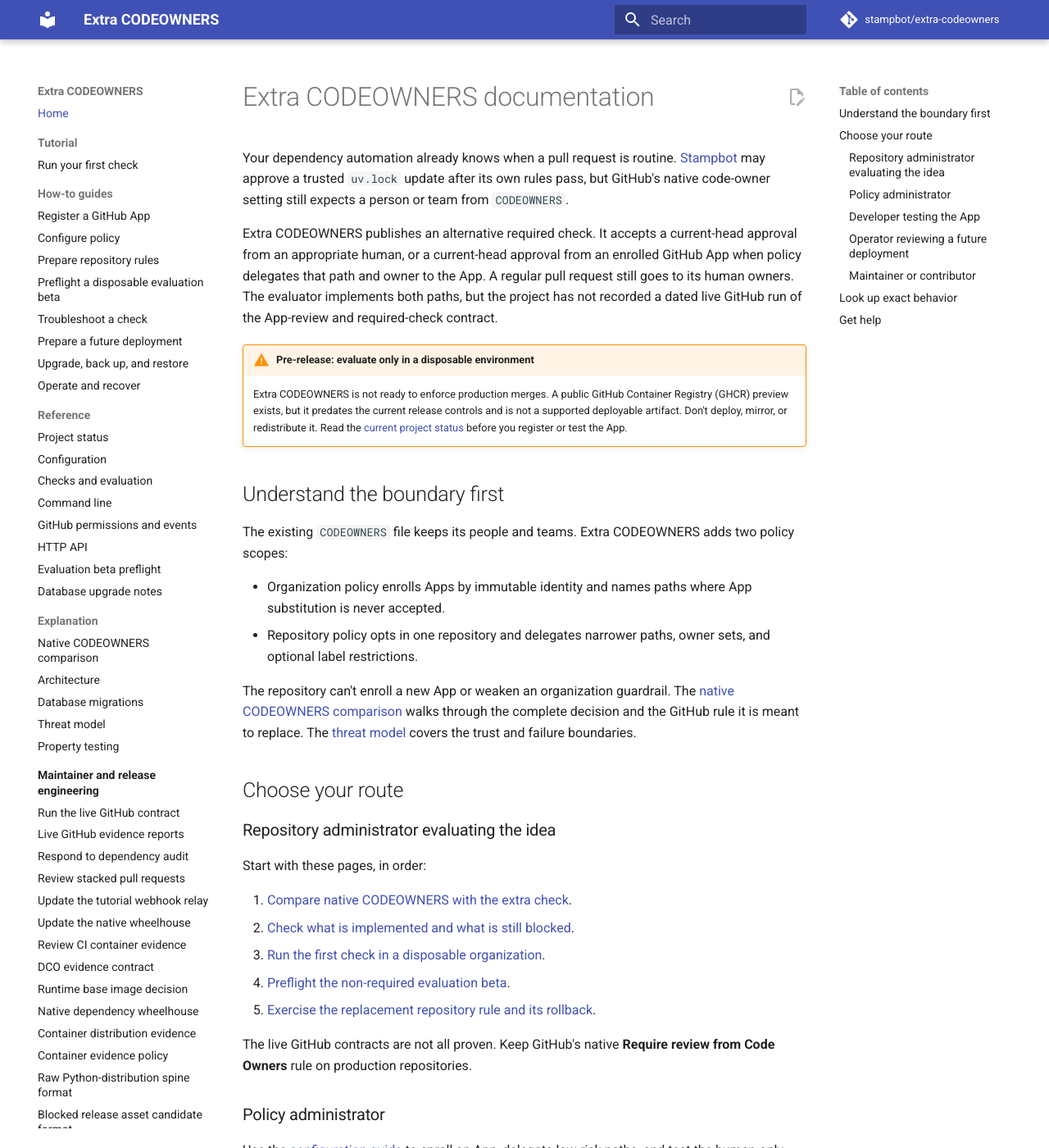
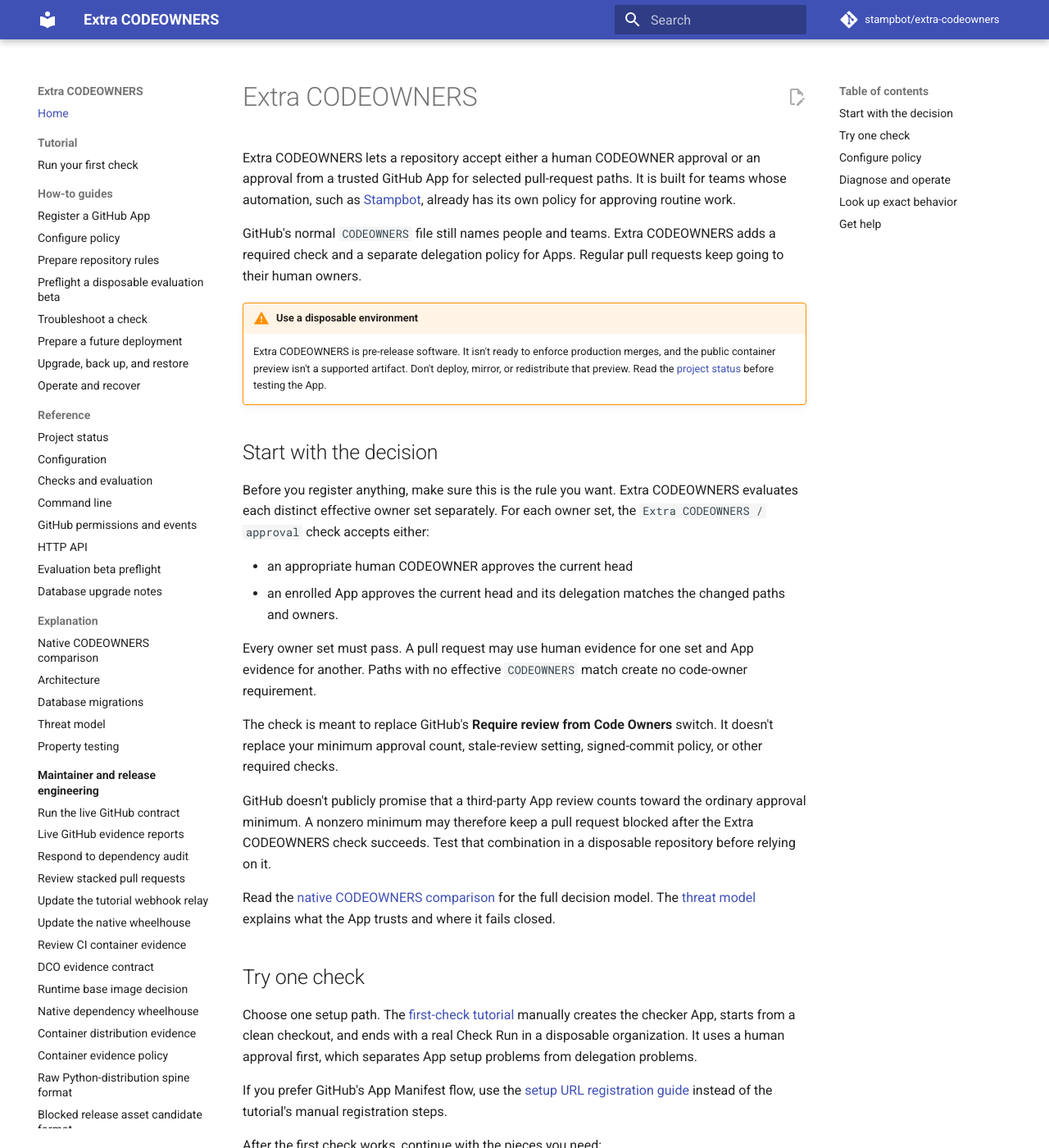
Before and after one commit to stampbot/extra-codeowners, an MkDocs documentation site: the page built from docs/index.md, in a window 1280 px wide and 1400 px high. Shown: the whole window at 82% size. Built offline with MkDocs 1.6.1 and Material for MkDocs 9.7.7, drawn with Linux system fonts in a browser that asks for light colours; comment, search, counter and statistics services are not loaded; some of the changed text lies outside the part shown.

Commit message:
docs: rewrite project entry points for readers (#92)
Rewrite the README, documentation home, and project-status reference around reader decisions and the project’s unsupported-preview state. Clarify per-owner-set evaluation, unowned paths, App aliases, setup alternatives, and the unresolved numeric-approval contract. Refresh the reviewed application metadata and installed RECORD hashes affected by the packaged README.

Signed-off-by: Danny Sauer <github@dannysauer.com>

```diff
--- a/docs/index.md
+++ b/docs/index.md
@@ -1,111 +1,117 @@
-# Extra CODEOWNERS documentation
+# Extra CODEOWNERS
 
-Your dependency automation already knows when a pull request is routine.
-[Stampbot](https://github.com/dannysauer/stampbot) may approve a trusted
-`uv.lock` update after its own rules pass, but GitHub's native code-owner
-setting still expects a person or team from `CODEOWNERS`.
+Extra CODEOWNERS lets a repository accept either a human CODEOWNER approval or
+an approval from a trusted GitHub App for selected pull-request paths. It is
+built for teams whose automation, such as
+[Stampbot](https://github.com/dannysauer/stampbot), already has its own policy
+for approving routine work.
 
-Extra CODEOWNERS publishes an alternative required check. It accepts a
-current-head approval from an appropriate human, or a current-head approval
-from an enrolled GitHub App when policy delegates that path and owner to the
-App. A regular pull request still goes to its human owners. The evaluator
-implements both paths, but the project has not recorded a dated live GitHub run
-of the App-review and required-check contract.
+GitHub's normal `CODEOWNERS` file still names people and teams. Extra
+CODEOWNERS adds a required check and a separate delegation policy for Apps.
+Regular pull requests keep going to their human owners.
 
-!!! warning "Pre-release: evaluate only in a disposable environment"
+!!! warning "Use a disposable environment"
 
-    Extra CODEOWNERS is not ready to enforce production merges. A public GitHub
-    Container Registry (GHCR) preview exists, but it predates the current
-    release controls and is not a supported deployable artifact. Don't deploy,
-    mirror, or redistribute it. Read the
-    [current project status](reference/project-status.md) before you register
-    or test the App.
+    Extra CODEOWNERS is pre-release software. It isn't ready to enforce
+    production merges, and the public container preview isn't a supported
+    artifact. Don't deploy, mirror, or redistribute that preview. Read the
+    [project status](reference/project-status.md) before testing the App.
 
-## Understand the boundary first
+## Start with the decision
 
-The existing `CODEOWNERS` file keeps its people and teams. Extra CODEOWNERS
-adds two policy scopes:
+Before you register anything, make sure this is the rule you want. Extra
+CODEOWNERS evaluates each distinct effective owner set separately. For each
+owner set, the `Extra CODEOWNERS / approval` check accepts either:
 
-- Organization policy enrolls Apps by immutable identity and names paths where
-  App substitution is never accepted.
-- Repository policy opts in one repository and delegates narrower paths,
-  owner sets, and optional label restrictions.
+- an appropriate human CODEOWNER approves the current head
+- an enrolled App approves the current head and its delegation matches the
+  changed paths and owners.
 
-The repository can't enroll a new App or weaken an organization guardrail.
-The [native CODEOWNERS comparison](explanation/native-codeowners.md) walks
-through the complete decision and the GitHub rule it is meant to replace. The
-[threat model](explanation/threat-model.md) covers the trust and failure
-boundaries.
+Every owner set must pass. A pull request may use human evidence for one set
+and App evidence for another. Paths with no effective `CODEOWNERS` match create
+no code-owner requirement.
 
-## Choose your route
+The check is meant to replace GitHub's **Require review from Code Owners**
+switch. It doesn't replace your minimum approval count, stale-review setting,
+signed-commit policy, or other required checks.
 
-### Repository administrator evaluating the idea
+GitHub doesn't publicly promise that a third-party App review counts toward
+the ordinary approval minimum. A nonzero minimum may therefore keep a pull
+request blocked after the Extra CODEOWNERS check succeeds. Test that combination
+in a disposable repository before relying on it.
 
-Start with these pages, in order:
+Read the [native CODEOWNERS comparison](explanation/native-codeowners.md) for
+the full decision model. The [threat model](explanation/threat-model.md)
+explains what the App trusts and where it fails closed.
 
-1. [Compare native CODEOWNERS with the extra check](explanation/native-codeowners.md).
-2. [Check what is implemented and what is still blocked](reference/project-status.md).
-3. [Run the first check in a disposable organization](tutorials/development-installation.md).
-4. [Preflight the non-required evaluation beta](how-to/preflight-evaluation-beta.md).
-5. [Exercise the replacement repository rule and its rollback](how-to/prepare-repository-rules.md).
+## Try one check
 
-The live GitHub contracts are not all proven. Keep GitHub's native **Require
-review from Code Owners** rule on production repositories.
+Choose one setup path. The
+[first-check tutorial](tutorials/development-installation.md) manually creates
+the checker App, starts from a clean checkout, and ends with a real Check Run in
+a disposable organization. It uses a human approval first, which separates App
+setup problems from delegation problems.
 
-### Policy administrator
+If you prefer GitHub's App Manifest flow, use the
+[setup URL registration guide](how-to/register-app.md) instead of the tutorial's
+manual registration steps.
 
-Use the [configuration guide](how-to/configure.md) to enroll an App, delegate
-low-risk paths, and test the human-only boundary. The
-[configuration reference](reference/configuration.md) lists every field,
-default, limit, and failure mode.
+After the first check works, continue with the pieces you need:
 
-### Developer testing the App
+1. [Enroll an approving App and delegate paths](how-to/configure.md).
+2. [Run the live GitHub contract fixture](how-to/run-live-github-contract.md).
+3. [Exercise the replacement rule and its rollback](how-to/prepare-repository-rules.md).
 
-The [first-check tutorial](tutorials/development-installation.md) starts with a
-clean checkout and ends with a real Check Run on a disposable pull request. It
-uses a human approval first, so you can isolate the checker from the approving
-App.
+Keep GitHub's native code-owner rule enabled on production repositories. The
+[project status](reference/project-status.md) names the live contracts that
+are still open.
 
-If you already have a development service:
+## Configure policy
 
-- [register a GitHub App with the setup URL](how-to/register-app.md)
-- [configure both policy scopes](how-to/configure.md)
-- [run the live GitHub contract fixture](how-to/run-live-github-contract.md).
+Policy administrators work with two files:
 
-### Operator reviewing a future deployment
+- organization policy enrolls Apps by immutable identity and sets guardrails
+- repository policy opts in and grants narrower path-and-owner delegations
 
-There is no supported image, chart package, or production deployment today.
-The current source still defines useful contracts for review:
+A repository can narrow organization policy, but it can't enroll a new App or
+weaken an organization guardrail. Start with the
+[configuration guide](how-to/configure.md), then use the
+[configuration reference](reference/configuration.md) for field types,
+defaults, limits, and validation errors.
+
+## Diagnose and operate
+
+If a Check Run is missing, pending, or failed, start with
+[Troubleshoot a check](how-to/troubleshoot-check.md). It follows the text
+shown in GitHub and says when an operator needs to step in.
+
+The repository also contains deployment and operations contracts for review:
 
 - [prepare a future deployment](how-to/deploy.md)
 - [upgrade, back up, and restore](how-to/upgrade.md)
 - [operate and recover](how-to/operate.md)
 - [review the architecture](explanation/architecture.md).
 
-These pages describe the source and the intended operating boundary. They
-aren't a release or production-readiness claim.
-
-### Maintainer or contributor
-
-The [maintainer index](maintainers/index.md) collects release evidence,
-supply-chain controls, dependency review, and live-contract work. For local
-development and pull-request requirements, use the repository's
-[contributor guide](https://github.com/stampbot/extra-codeowners/blob/main/CONTRIBUTING.md).
+There is no supported image, chart package, or production deployment yet.
+Those pages describe the current source and intended operating boundary; they
+aren't a production-readiness claim.
 
 ## Look up exact behavior
 
-Use reference pages when you need the contract rather than a walkthrough:
+Reference pages describe the current contract:
 
+- [project status](reference/project-status.md)
 - [checks and evaluation](reference/checks.md)
 - [configuration](reference/configuration.md)
 - [command line](reference/cli.md)
 - [GitHub permissions and webhook events](reference/github-permissions.md)
-- [HTTP API](reference/http-api.md)
-- [project status](reference/project-status.md).
+- [HTTP API](reference/http-api.md).
 
-For a failed, pending, or missing Check Run, start with
-[Troubleshoot a check](how-to/troubleshoot-check.md). It follows the text shown
-in GitHub and tells you when an operator needs to intervene.
+Maintainers and contributors should start at the
+[maintainer index](maintainers/index.md). It collects release evidence,
+supply-chain controls, dependency review, and live-contract procedures. The
+[contributor guide](https://github.com/stampbot/extra-codeowners/blob/main/CONTRIBUTING.md)
+covers local development and pull-request requirements.
 
 ## Get help
 
--- a/docs/reference/project-status.md
+++ b/docs/reference/project-status.md
@@ -2,18 +2,19 @@
 
 Last verified: 2026-07-26.
 
-Extra CODEOWNERS is pre-release. The source can publish a check in a disposable
-development environment, but there is no supported production enforcement or
-deployable release.
+Extra CODEOWNERS is ready for source review and disposable testing. It is not
+ready to enforce production merges, and it has no supported release artifact.
 
-## Availability
+## What is available
+
+Use a source checkout to evaluate the project today:
 
 | Surface | Status |
 | --- | --- |
-| Source checkout for development and evaluation | Available |
-| App Manifest registration flow | Implemented for development testing |
-| Disposable evaluation-beta preflight | Available from source; verifies prerequisites but does not run the beta |
-| Production code-owner enforcement | Not supported; the live GitHub contract remains open in [issue #1][issue-1] |
+| Source checkout | Available for development and evaluation |
+| App Manifest registration | Implemented for development testing |
+| Evaluation-beta preflight | Available from source; checks prerequisites but does not run the beta |
+| Production code-owner enforcement | Not supported; live GitHub contracts remain open in [issue #1][issue-1] |
 | Supported GitHub release | Not available |
 | Supported container image | Not available |
 | Packaged Helm chart | Not available; a chart exists in source only |
@@ -22,110 +23,93 @@
 | Hosted service | Not available |
 | `extra-codeowners-action` Marketplace Action | Not available |
 
-Anonymous registry inspection on 2026-07-23 confirmed that the public
-`ghcr.io/stampbot/extra-codeowners:main` tag still resolves. That image
-predates the current release controls. Its native dependency inventory and
-corresponding-source closure are incomplete under [issue #18][issue-18], so it
-is not approved distribution evidence. Don't deploy, mirror, or redistribute
-it. [Issue #30][issue-30] tracks its complete inventory and final disposition.
+The source contains the GitHub App, policy evaluator, App Manifest flow, local
+SQLite support, PostgreSQL support for future deployments, a Helm chart, and
+the test and evidence pipelines. You can use those pieces to study the policy
+model or run a disposable live test. They don't add up to a release.
 
-## What you can evaluate from source
+Anonymous registry inspection on 2026-07-23 confirmed that
+`ghcr.io/stampbot/extra-codeowners:main` still resolves. That image predates
+the current release controls. Its exact component and source evidence is
+incomplete under [issue #18][issue-18], so it is not an approved distribution.
+Don't deploy, mirror, or redistribute it. [Issue #30][issue-30] tracks its
+inventory and final disposition.
 
-The repository contains:
+## Why production enforcement is blocked {#production-enforcement-blocker}
 
-- the GitHub App service and policy evaluator
-- an App Manifest registration flow
-- SQLite support for local development and PostgreSQL support for a future
-  deployment
-- a Helm chart in source form
-- unit, integration, property, workflow, and container tests
-- a [read-only preflight](../how-to/preflight-evaluation-beta.md) for the
-  disposable, non-required evaluation beta
-- CI-built container candidates and review evidence.
+GitHub attaches a Check Run to a commit, but Extra CODEOWNERS evaluates one
+pull request: its base, changed paths, labels, and reviews. Two open pull
+requests can share a head commit. In that case, a successful result from the
+first pull request can appear on the second before Extra CODEOWNERS receives
+the event that should revoke it.
 
-Use these parts to review the policy model or run a disposable live test. They
-don't add up to a supported release.
+The service now resets its managed check to `in_progress`, asks GitHub for
+every current pull request using that commit, and reevaluates each one.
+Generation guards stop an older worker from overwriting newer evidence. Those
+controls start only after GitHub delivers an event.
 
-## Production enforcement blocker
+GitHub's commit-to-pull-requests endpoint creates a second limit: the response
+doesn't say whether the list is complete. The service can't revoke a check for
+a pull request GitHub omitted.
 
-GitHub attaches a Check Run to a commit. Extra CODEOWNERS evaluates evidence
-for one pull request: its base, changed paths, labels, and reviews. If two open
-pull requests use the same head commit, a successful result from the first can
-appear on the second before Extra CODEOWNERS receives and processes the event
-that should revoke it.
+[Issue #1][issue-1] owns the remaining provider tests:
 
-The service now records durable exact-head invalidation, resets an existing
-managed check to `in_progress`, reevaluates every current pull request GitHub
-reports for that commit, and uses generation guards to stop older workers from
-publishing over newer evidence. Those controls reduce the window after event
-acceptance. They can't protect the time before GitHub delivers the event.
+- required-check behavior when a completed Check Run returns to `in_progress`
+- shared-head opening and retargeting with delayed or lost webhooks
+- expected-source selection in repository and organization rulesets
+- the way third-party App reviews interact with the ordinary approval count
+- installation lifecycle, repository transfer, and access loss.
 
-There is another provider boundary: GitHub's commit-to-pull-requests endpoint
-doesn't mark its response as complete. If GitHub omits a pull request, the
-service can't discover it from that response.
+No dated live execution has proved the whole contract. Keep GitHub's native
+**Require review from Code Owners** rule on production repositories until
+issue #1 closes.
 
-[Issue #1][issue-1] tracks the remaining live tests, including:
+## Why distribution is blocked {#distribution-blockers}
 
-- required-check behavior while a completed Check Run returns to
-  `in_progress`
-- shared-head opening and retargeting under delayed or lost delivery
-- expected-source selection in repository and organization rulesets
-- whether a third-party App approval satisfies GitHub's ordinary numeric
-  approval count
-- installation lifecycle, repository transfer, and access-loss behavior.
-
-No dated live execution has been recorded. Until the issue closes, keep
-GitHub's native **Require review from Code Owners** rule on production
-repositories.
-
-## Distribution blockers
-
-Tagged publication is disabled. Six issues define the first supported release
-boundary:
+Tagged publication is disabled. These issues define the first supported
+release boundary:
 
 | Issue | Required outcome |
 | --- | --- |
-| [#1][issue-1] | Prove the live Check Run, App-review, and authority-loss contracts. |
-| [#18][issue-18] | Complete notices and corresponding-source evidence. |
-| [#25][issue-25] | Publish the first release as an immutable GitHub release. |
-| [#28][issue-28] | Separate archive parsing from publication authority and finish the recipient verification contract. |
-| [#30][issue-30] | Inventory and decide the disposition of the public preview package. |
-| [#32][issue-32] | Retain and bind the selected Python build proof. |
+| [#1][issue-1] | Prove the live Check Run, App-review, and authority-loss contracts |
+| [#18][issue-18] | Complete notices and corresponding-source evidence |
+| [#25][issue-25] | Publish the first release as an immutable GitHub release |
+| [#28][issue-28] | Separate archive parsing from publication authority and finish recipient verification |
+| [#30][issue-30] | Inventory the public preview and decide its disposition |
+| [#32][issue-32] | Retain and bind the selected Python build proof |
 
-CI records substantial Python and container evidence. That work exposes what
-is still missing; it doesn't approve an artifact for distribution.
+CI produces detailed Python and container evidence. That evidence tells a
+reviewer exactly what is missing; it does not approve an artifact for
+distribution.
 
-## Hardening code that is not active yet
+## Inactive hardening work
 
-The source includes a bounded Developer Certificate of Origin (DCO) evaluator
-and read-only GitHub methods. The evaluator binds its decision to a repository,
-pull request, and exact base and head commits, but no independent service or
-workflow calls it. The checked-in DCO workflow can still change in the same
-pull request it evaluates. The [DCO evidence contract](dco-evidence.md) records
-the boundary, and [issue #40][issue-40] tracks independent execution and
-publication.
+The source includes a bounded Developer Certificate of Origin (DCO) evaluator.
+It binds a decision to one repository, pull request, and exact base and head
+commit. No independent service or workflow calls it yet, so a pull request can
+still modify the workflow that checks that same pull request. Read the
+[DCO evidence contract](dco-evidence.md) for the implemented boundary.
+[Issue #40][issue-40] tracks independent execution.
 
-The source also contains parts of a future privileged release path:
+There are also parts of a future privileged release path:
 
 - an offline [release controller](immutable-release-controller.md)
 - a [GitHub release API adapter](github-release-api-adapter.md)
 - a read-only [immutable-release preflight](immutable-release-preflight.md)
 - a [blocked release candidate assembler](release-asset-candidate-format.md).
 
-No workflow connects the controller, adapter, and preflight or gives that path
-a privileged token. The workflow places the candidate assembler downstream of
-the failing publication block, so it skips that job. The assembler's record
-forbids publication when the script is exercised independently. These are
-reviewable contracts, not a working release process.
+No workflow gives that path publication authority. The candidate assembler is
+downstream of an intentional failure and is skipped in normal release runs. If
+someone invokes it independently, its record still forbids publication.
+These are reviewable contracts, not a working release process.
 
 ## Planned distributions
 
-The self-hosted GitHub App is the first planned distribution. A packaged
-Marketplace Action and a hosted service are separate roadmap items. Neither
-has an availability date.
+The self-hosted GitHub App comes first. A packaged Marketplace Action and a
+hosted service are separate roadmap items, with no availability date.
 
-Follow the linked issues for current evidence and decisions. Update this page
-whenever an availability or safety claim changes.
+Follow the linked issues for current evidence and decisions. This page should
+change whenever an availability or safety claim changes.
 
 [issue-1]: https://github.com/stampbot/extra-codeowners/issues/1
 [issue-18]: https://github.com/stampbot/extra-codeowners/issues/18
```
Also changed, not shown: README.md (+101 -109 lines), 2 other files.
